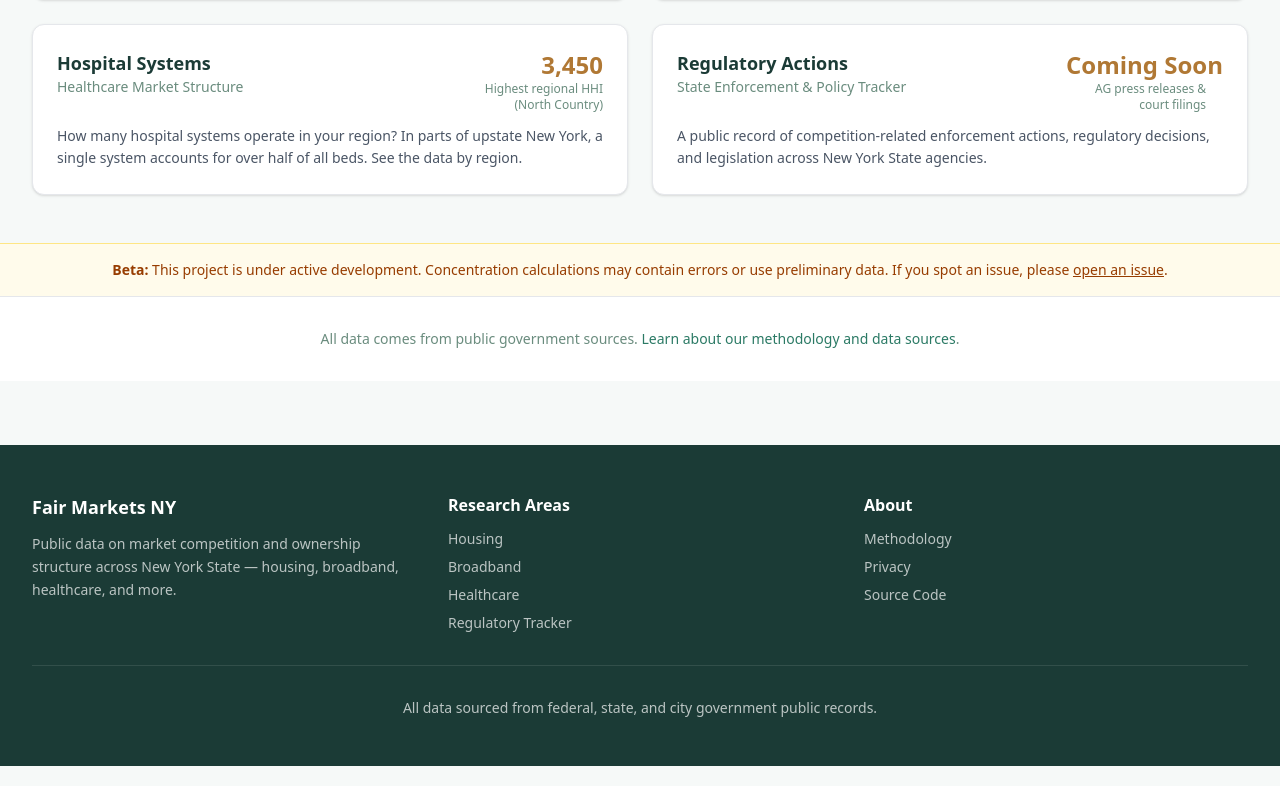
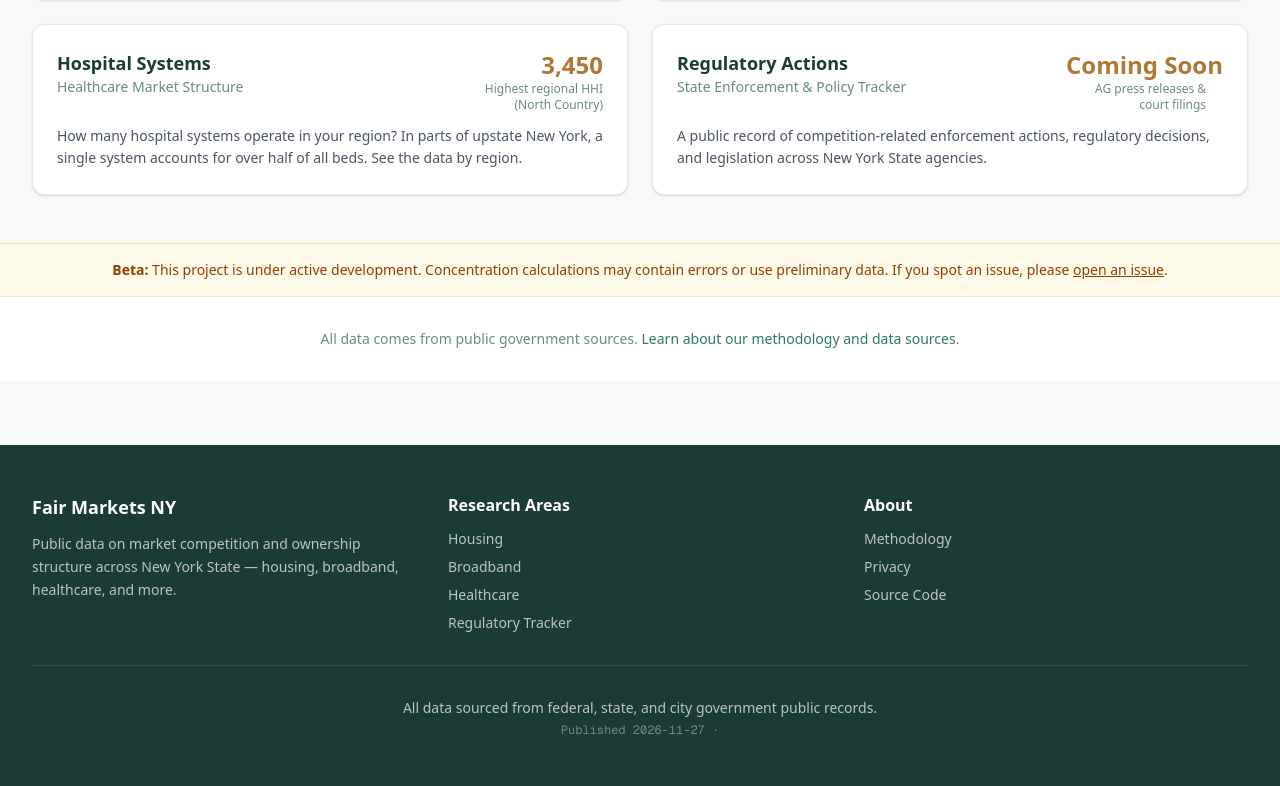
Before and after one commit to hmasoo/fair-markets-ny, a Next.js app: page / in a window 1280 px wide. Shown: the part 1760-2546 px from the top of the page. Built offline with nearby package versions, Linux system fonts and the light colour scheme; no server answers.

Commit message:
feat: Show git checksum and publish date in footer

```diff
--- a/next.config.ts
+++ b/next.config.ts
@@ -1,4 +1,13 @@
 import type { NextConfig } from "next";
+import { execSync } from "child_process";
+
+let gitSha = "";
+try {
+  gitSha = execSync("git rev-parse --short HEAD", { encoding: "utf-8" }).trim();
+} catch {
+  // Not in a git repo (e.g. Vercel uses VERCEL_GIT_COMMIT_SHA)
+  gitSha = process.env.VERCEL_GIT_COMMIT_SHA?.slice(0, 7) ?? "unknown";
+}
 
 const securityHeaders = [
   {
@@ -20,6 +29,10 @@
 ];
 
 const nextConfig: NextConfig = {
+  env: {
+    NEXT_PUBLIC_GIT_SHA: gitSha,
+    NEXT_PUBLIC_BUILD_DATE: new Date().toISOString().slice(0, 10),
+  },
   serverExternalPackages: ["@prisma/client"],
   async headers() {
     return [{ source: "/:path*", headers: securityHeaders }];
--- a/src/components/layout/Footer.tsx
+++ b/src/components/layout/Footer.tsx
@@ -39,8 +39,11 @@
             </ul>
           </div>
         </div>
-        <div className="mt-8 pt-8 border-t border-white/10 text-sm text-center">
-          All data sourced from federal, state, and city government public records.
+        <div className="mt-8 pt-8 border-t border-white/10 text-sm text-center space-y-1">
+          <div>All data sourced from federal, state, and city government public records.</div>
+          <div className="text-xs text-white/40 font-mono">
+            Published {process.env.NEXT_PUBLIC_BUILD_DATE} · {process.env.NEXT_PUBLIC_GIT_SHA}
+          </div>
         </div>
       </div>
     </footer>
```
